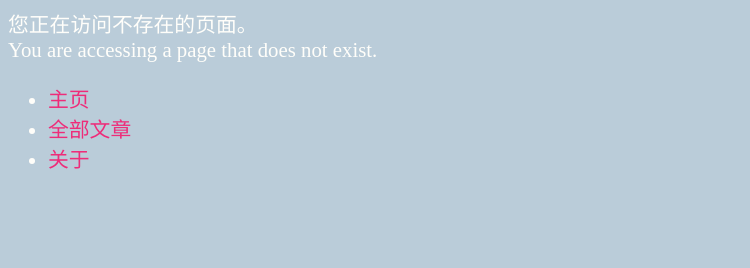
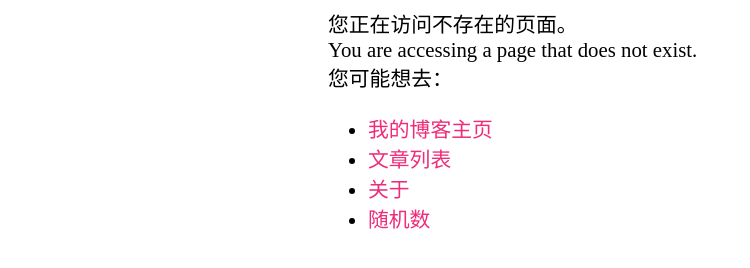
Before and after one commit to Wankupi/Wankupi.github-io, a plain HTML site: page 404.html in a window 1280 px wide. Shown: the whole page, without its empty margins (0-750 px from the left). Drawn offline with Linux system fonts and the light colour scheme.

Commit message:
404 add link to app/random

```diff
--- a/404.html
+++ b/404.html
@@ -2,12 +2,11 @@
 <html lang="zh-Hans">
 
 <head>
+  <meta charset="utf-8">
+  <meta name="viewport" content="width=device-width, initial-scale=1">
   <title>404 | Wankupi's Blog</title>
-  <meta charset="utf-8">
   <style>
     body {
-      background-color: #baccd9;
-      color: #fffefa;
       font-size: 1.3rem;
     }
 
@@ -15,19 +14,28 @@
       text-decoration: none;
       color: #ee2c79;
     }
+
+    .in-block {
+      margin: 0 auto;
+      width: 30em;
+    }
   </style>
 </head>
 
 <body>
   <div>
-    您正在访问不存在的页面。
-    <br />You are accessing a page that does not exist.
+    <div class="in-block">
+      <div>您正在访问不存在的页面。</div>
+      <div>You are accessing a page that does not exist.</div>
+      <div>您可能想去：</div>
+      <ul>
+        <li><a href="/">我的博客主页</a></li>
+        <li><a href="/Article/">文章列表</a></li>
+        <li><a href="/about/">关于</a></li>
+        <li><a href="/app/random">随机数</a></li>
+      </ul>
+    </div>
   </div>
-  <ul>
-    <li><a href="/">主页</a></li>
-    <li><a href="/Article/">全部文章</a></li>
-    <li><a href="/about/">关于</a></li>
-  </ul>
 </body>
 
 </html>
```
